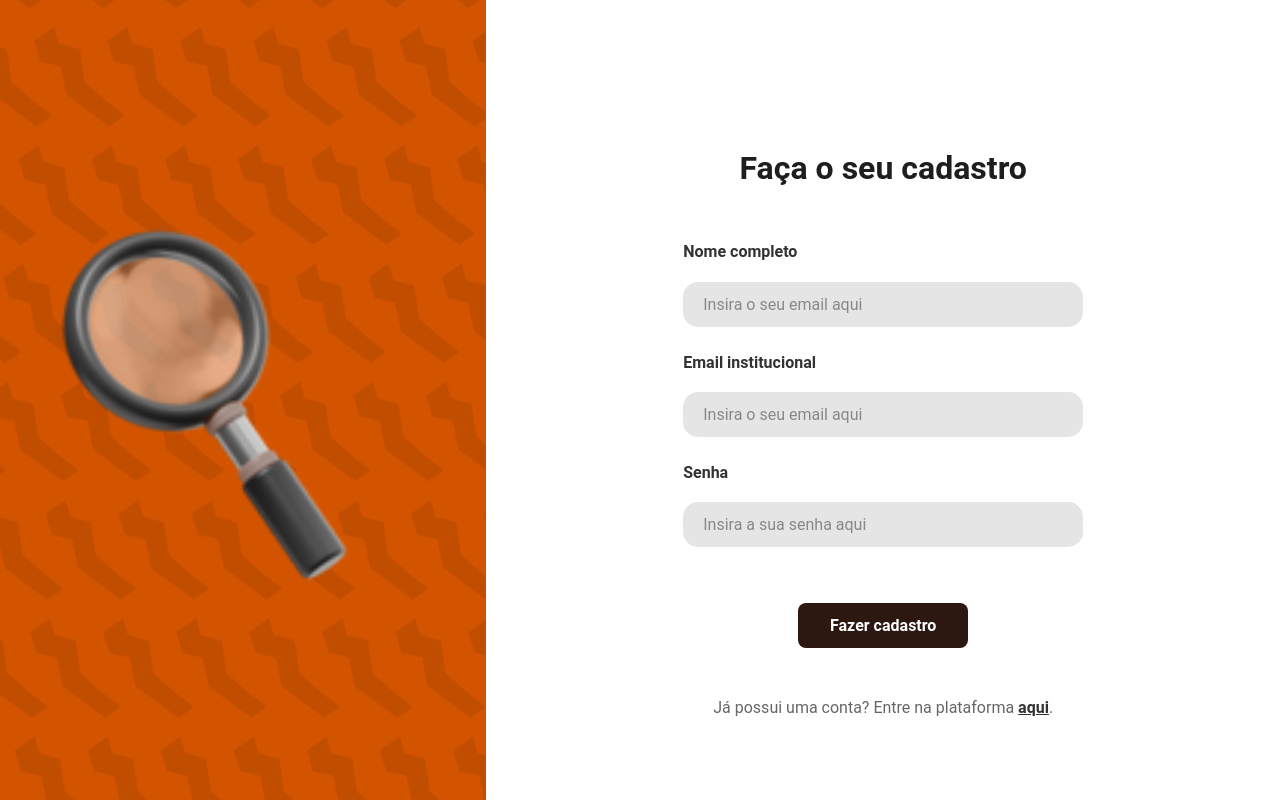
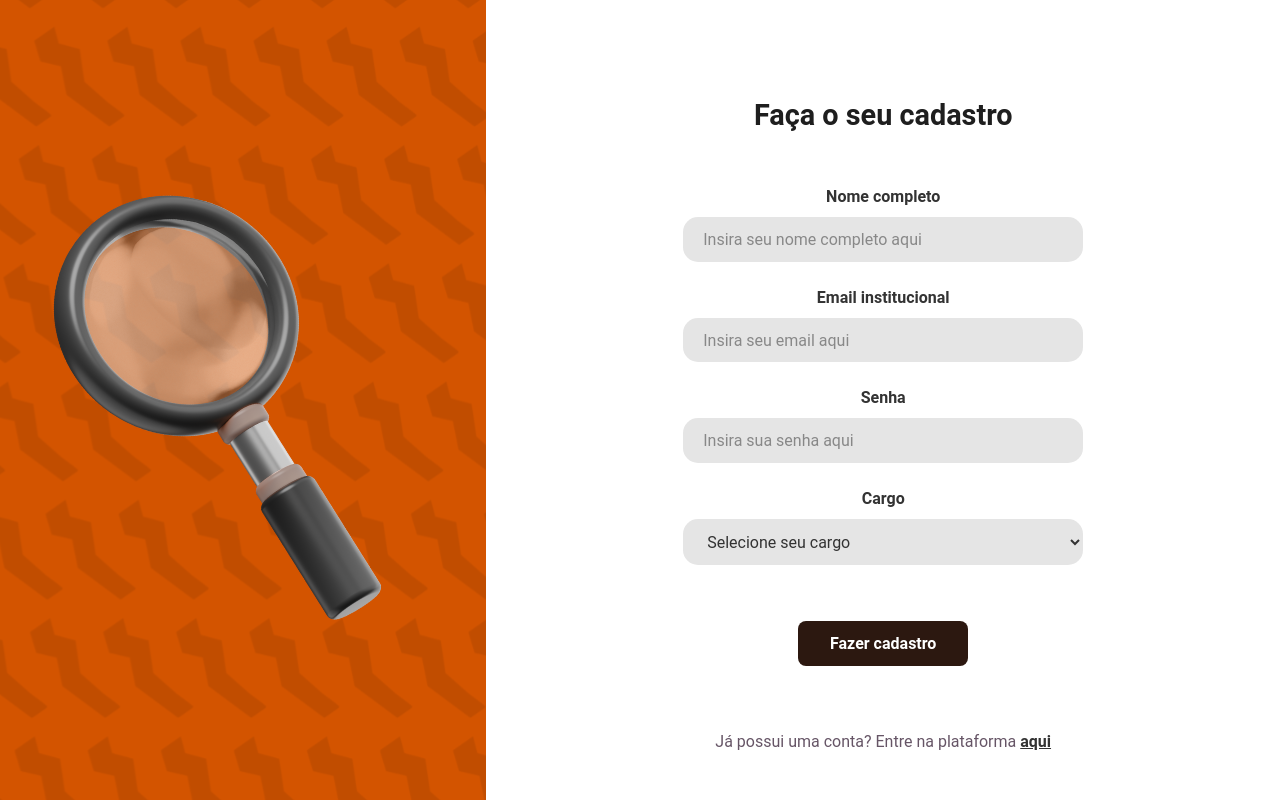
Before and after one commit to Inteli-College/2025-1B-T12-EC06-G05, a React (Vite) app in the folder src/RachadoresWeb/: page /cadastro in a window 1280 px wide. Built offline with nearby package versions, Linux system fonts and the light colour scheme.

Commit message:
feat: adiciona integracao

```diff
--- a/src/RachadoresWeb/src/App.tsx
+++ b/src/RachadoresWeb/src/App.tsx
@@ -10,9 +10,9 @@ const App: React.FC = () => {
   return (
     <Router>
       <Routes>
-        <Route path="/" element={<Home />} />
+        <Route path="/" element={<Login />} />
         <Route path="/analise-de-fissuras" element={<VisaoGeral />} />
-        <Route path="/login" element={<Login />} />
+        <Route path="/home" element={<Home />} />
         <Route path="/cadastro" element={<Cadastro />} />
       </Routes>
     </Router>
--- a/src/RachadoresWeb/src/components/ExpeditionModal.tsx
+++ b/src/RachadoresWeb/src/components/ExpeditionModal.tsx
@@ -1,6 +1,7 @@
 import React, { useState } from "react";
 import styled from "styled-components";
 import { COLORS, BREAKPOINTS } from "../constants/style.ts";
+import axios from "axios";
 
 interface ExpeditionModalProps {
   isOpen: boolean;
@@ -15,7 +16,7 @@ const ModalOverlay = styled.div<{ isOpen: boolean }>`
   right: 0;
   bottom: 0;
   background-color: rgba(0, 0, 0, 0.5);
-  display: ${props => props.isOpen ? 'flex' : 'none'};
+  display: ${(props) => (props.isOpen ? "flex" : "none")};
   align-items: center;
   justify-content: center;
   z-index: 1000;
@@ -30,13 +31,14 @@ const ModalContent = styled.div`
   max-height: 90vh;
   overflow-y: auto;
   position: relative;
-  box-shadow: 0 20px 25px -5px rgba(0, 0, 0, 0.1), 0 10px 10px -5px rgba(0, 0, 0, 0.04);
+  box-shadow: 0 20px 25px -5px rgba(0, 0, 0, 0.1),
+    0 10px 10px -5px rgba(0, 0, 0, 0.04);
 
-  @media (max-width: ${BREAKPOINTS.tablet || '768px'}) {
+  @media (max-width: ${BREAKPOINTS.tablet || "768px"}) {
     max-width: 600px;
   }
 
-  @media (max-width: ${BREAKPOINTS.mobile || '480px'}) {
+  @media (max-width: ${BREAKPOINTS.mobile || "480px"}) {
     max-width: 95%;
     margin: 10px;
   }
@@ -48,7 +50,7 @@ const ModalHeader = styled.div`
   align-items: center;
   justify-content: space-between;
 
-  @media (max-width: ${BREAKPOINTS.mobile || '480px'}) {
+  @media (max-width: ${BREAKPOINTS.mobile || "480px"}) {
     padding: 24px 24px 0 24px;
   }
 `;
@@ -60,7 +62,7 @@ const ModalTitle = styled.h2`
   margin: 0;
   flex: 1;
 
-  @media (max-width: ${BREAKPOINTS.mobile || '480px'}) {
+  @media (max-width: ${BREAKPOINTS.mobile || "480px"}) {
     font-size: 20px;
   }
 `;
@@ -88,7 +90,7 @@ const CloseButton = styled.button`
 const ModalBody = styled.div`
   padding: 32px;
 
-  @media (max-width: ${BREAKPOINTS.mobile || '480px'}) {
+  @media (max-width: ${BREAKPOINTS.mobile || "480px"}) {
     padding: 24px;
   }
 `;
@@ -99,11 +101,11 @@ const FormRow = styled.div`
   gap: 24px; /* Aumentado de 20px para 24px */
   margin-bottom: 24px;
 
-  @media (max-width: ${BREAKPOINTS.tablet || '768px'}) {
+  @media (max-width: ${BREAKPOINTS.tablet || "768px"}) {
     gap: 20px;
   }
 
-  @media (max-width: ${BREAKPOINTS.mobile || '480px'}) {
+  @media (max-width: ${BREAKPOINTS.mobile || "480px"}) {
     grid-template-columns: 1fr;
     gap: 16px;
   }
@@ -184,7 +186,7 @@ const FileUploadContainer = styled.div`
     background-color: #fef3e2;
   }
 
-  @media (max-width: ${BREAKPOINTS.mobile || '480px'}) {
+  @media (max-width: ${BREAKPOINTS.mobile || "480px"}) {
     padding: 30px 15px;
   }
 `;
@@ -212,13 +214,13 @@ const ButtonContainer = styled.div`
   margin-top: 40px;
   justify-content: flex-end;
 
-  @media (max-width: ${BREAKPOINTS.mobile || '480px'}) {
+  @media (max-width: ${BREAKPOINTS.mobile || "480px"}) {
     flex-direction: column-reverse;
     gap: 12px;
   }
 `;
 
-const Button = styled.button<{ variant?: 'primary' | 'secondary' }>`
+const Button = styled.button<{ variant?: "primary" | "secondary" }>`
   padding: 16px 32px;
   border-radius: 12px;
   font-size: 16px;
@@ -228,12 +230,14 @@ const Button = styled.button<{ variant?: 'primary' | 'secondary' }>`
   border: none;
   min-width: 120px;
 
-  @media (max-width: ${BREAKPOINTS.mobile || '480px'}) {
+  @media (max-width: ${BREAKPOINTS.mobile || "480px"}) {
     min-width: auto;
     width: 100%;
   }
 
-  ${props => props.variant === 'primary' ? `
+  ${(props) =>
+    props.variant === "primary"
+      ? `
     background-color: #6b5b73;
     color: white;
 
@@ -253,7 +257,8 @@ const Button = styled.button<{ variant?: 'primary' | 'secondary' }>`
       transform: none;
       box-shadow: none;
     }
-  ` : `
+  `
+      : `
     background-color: #f3f4f6;
     color: #6b7280;
     border: 1px solid #e5e7eb;
@@ -265,53 +270,75 @@ const Button = styled.button<{ variant?: 'primary' | 'secondary' }>`
   `}
 `;
 
-const ExpeditionModal: React.FC<ExpeditionModalProps> = ({ isOpen, onClose, onSubmit }) => {
+const ExpeditionModal: React.FC<ExpeditionModalProps> = ({
+  isOpen,
+  onClose,
+  onSubmit,
+  responsavelId,
+}) => {
   const [formData, setFormData] = useState({
-    name: '',
-    description: '',
-    date: '',
-    address: '',
-    photo: null as File | null
+    nome: "",
+    descricao: "",
+    data_criacao: "",
+    localizacao: "",
+    foto_capa: null as File | null,
   });
 
-  const handleInputChange = (e: React.ChangeEvent<HTMLInputElement | HTMLTextAreaElement>) => {
+  const handleInputChange = (
+    e: React.ChangeEvent<HTMLInputElement | HTMLTextAreaElement>
+  ) => {
     const { name, value } = e.target;
-    setFormData(prev => ({
+    setFormData((prev) => ({
       ...prev,
-      [name]: value
+      [name]: value,
     }));
   };
 
   const handleFileChange = (e: React.ChangeEvent<HTMLInputElement>) => {
     const file = e.target.files?.[0] || null;
-    setFormData(prev => ({
+    setFormData((prev) => ({
       ...prev,
-      photo: file
+      foto_capa: file,
     }));
   };
 
-  const handleSubmit = (e: React.FormEvent) => {
-    e.preventDefault();
+  const handleSubmit = async (e: React.FormEvent) => {
+  e.preventDefault();
 
-    // Converter data para formato DD/MM/YYYY se necessário
-    const formattedDate = formData.date ?
-      new Date(formData.date).toLocaleDateString('pt-BR') :
-      formData.date;
+  try {
+    const jsonToSend = {
+      nome: formData.nome,
+      descricao: formData.descricao,
+      data_criacao: formData.data_criacao,
+      localizacao: formData.localizacao,
+      id_responsavel: responsavelId
+    };
 
-    onSubmit({
-      ...formData,
-      date: formattedDate
+    const response = await axios.post(
+      "http://localhost:5000/expedition/register",
+      jsonToSend,
+      {
+        headers: {
+          "Content-Type": "application/json",
+          Authorization: `Bearer ${localStorage.getItem("token")}`
+        },
+      }
+    );
+
+    onSubmit(response.data);
+    onClose();
+    setFormData({
+      nome: "",
+      descricao: "",
+      data_criacao: "",
+      localizacao: "",
+      foto_capa: null,
     });
 
-    // Reset form
-    setFormData({
-      name: '',
-      description: '',
-      date: '',
-      address: '',
-      photo: null
-    });
-  };
+  } catch (error) {
+    console.error("Erro ao enviar expedição:", error);
+  }
+};
 
   const handleOverlayClick = (e: React.MouseEvent) => {
     if (e.target === e.currentTarget) {
@@ -319,7 +346,11 @@ const ExpeditionModal: React.FC<ExpeditionModalProps> = ({ isOpen, onClose, onSu
     }
   };
 
-  const isFormValid = formData.name && formData.description && formData.date && formData.address;
+  const isFormValid =
+    formData.nome.trim() &&
+    formData.descricao.trim() &&
+    formData.data_criacao.trim() &&
+    formData.localizacao.trim();
 
   return (
     <ModalOverlay isOpen={isOpen} onClick={handleOverlayClick}>
@@ -333,25 +364,25 @@ const ExpeditionModal: React.FC<ExpeditionModalProps> = ({ isOpen, onClose, onSu
           <form onSubmit={handleSubmit}>
             <FormRow>
               <FormGroup>
-                <Label htmlFor="name">Nome</Label>
+                <Label htmlFor="nome">Nome</Label>
                 <Input
-                  id="name"
-                  name="name"
+                  id="nome"
+                  name="nome"
                   type="text"
                   placeholder="Insira o nome da expedição aqui"
-                  value={formData.name}
+                  value={formData.nome}
                   onChange={handleInputChange}
                   required
                 />
               </FormGroup>
 
               <FormGroup>
-                <Label htmlFor="description">Descrição</Label>
+                <Label htmlFor="descricao">Descrição</Label>
                 <TextArea
-                  id="description"
-                  name="description"
+                  id="descricao"
+                  name="descricao"
                   placeholder="Insira a descrição aqui"
-                  value={formData.description}
+                  value={formData.descricao}
                   onChange={handleInputChange}
                   required
                 />
@@ -360,25 +391,25 @@ const ExpeditionModal: React.FC<ExpeditionModalProps> = ({ isOpen, onClose, onSu
 
             <FormRow>
               <FormGroup>
-                <Label htmlFor="date">Data da expedição</Label>
+                <Label htmlFor="data_criacao">Data da expedição</Label>
                 <Input
-                  id="date"
-                  name="date"
+                  id="data_criacao"
+                  name="data_criacao"
                   type="date"
-                  value={formData.date}
+                  value={formData.data_criacao}
                   onChange={handleInputChange}
                   required
                 />
               </FormGroup>
 
               <FormGroup>
-                <Label htmlFor="address">Endereço</Label>
+                <Label htmlFor="localizacao">Localização</Label>
                 <Input
-                  id="address"
-                  name="address"
+                  id="localizacao"
+                  name="localizacao"
                   type="text"
-                  placeholder="Insira o endereço aqui"
-                  value={formData.address}
+                  placeholder="Insira a localização aqui"
+                  value={formData.localizacao}
                   onChange={handleInputChange}
                   required
                 />
@@ -387,14 +418,18 @@ const ExpeditionModal: React.FC<ExpeditionModalProps> = ({ isOpen, onClose, onSu
 
             <FormGroup>
               <Label>Foto da expedição</Label>
-              <FileUploadContainer onClick={() => document.getElementById('photo-upload')?.click()}>
+              <FileUploadContainer
+                onClick={() => document.getElementById("foto_capa")?.click()}
+              >
                 <FileUploadIcon>📷</FileUploadIcon>
                 <FileUploadText>
-                  {formData.photo ? formData.photo.name : 'Clique para adicionar uma foto'}
+                  {formData.foto_capa
+                    ? formData.foto_capa.name
+                    : "Clique para adicionar uma foto"}
                 </FileUploadText>
               </FileUploadContainer>
               <HiddenFileInput
-                id="photo-upload"
+                id="foto_capa"
                 type="file"
                 accept="image/*"
                 onChange={handleFileChange}
--- a/src/RachadoresWeb/src/pages/Cadastro.tsx
+++ b/src/RachadoresWeb/src/pages/Cadastro.tsx
@@ -1,9 +1,25 @@
 import React from "react";
-import styled from "styled-components";
+import styled, { keyframes } from "styled-components";
 import { useNavigate } from "react-router-dom";
+import { useState } from "react";
 import { COLORS, FONTS, BREAKPOINTS } from "../constants/style";
 import lupa from "../constants/assets/lupa.svg";
 import cadastroBG from "../constants/assets/cadastro_bkg.svg";
+import axios from "axios";
+
+type Props = {
+  options?: string[];
+};
+
+const wiggle = keyframes`
+  0% { transform: rotate(0deg); }
+  15% { transform: rotate(-5deg); }
+  30% { transform: rotate(5deg); }
+  45% { transform: rotate(-3deg); }
+  60% { transform: rotate(3deg); }
+  75% { transform: rotate(-1deg); }
+  100% { transform: rotate(0deg); }
+`;
 
 const Container = styled.div`
   display: flex;
@@ -21,12 +37,10 @@ const SectionComFundo = styled.section`
   background-repeat: no-repeat;
   background-position: left center;
   background-size: cover;
-
   width: 40%;
   height: 100vh;
   margin: 0;
   padding: 0;
-
   display: flex;
   justify-content: flex-end;
   align-items: center;
@@ -37,27 +51,12 @@ const SectionComFundo = styled.section`
 `;
 
 const Lupa = styled.img`
-  height: 50%;
-  margin-right: 15%;
-
-animation: flutuar 3s ease-in-out infinite;
+  height: 58%;
+  margin-right: 5%;
+  animation: ${wiggle} 4s infinite ease-in-out;
 
   @media (max-width: ${BREAKPOINTS.tablet}) {
     display: none;
-  }
-
-  transition: transform 0.3s ease-in-out;
-
-  @keyframes flutuar {
-    0% {
-      transform: translateY(0);
-    }
-    50% {
-      transform: translateY(-9px);
-    }
-    100% {
-      transform: translateY(0);
-    }
   }
 `;
 
@@ -66,12 +65,10 @@ const SectionBranca = styled.section`
   height: 100vh;
   background-color: white;
   border-top-left-radius: 40px;
-
   display: flex;
   flex-direction: column;
   justify-content: center;
   align-items: center;
-
   padding: 2rem;
   overflow-y: auto;
 
@@ -83,7 +80,7 @@ const SectionBranca = styled.section`
 
   h2 {
     font-family: ${FONTS.primary};
-    font-size: 2rem;
+    font-size: 1.8rem;
     color: ${COLORS.secondary};
     text-align: center;
     margin: 0 0 3rem 0;
@@ -96,12 +93,14 @@ const FormContainer = styled.form`
   display: flex;
   flex-direction: column;
   gap: 1.5rem;
+  position: relative;
 `;
 
 const InputGroup = styled.div`
   display: flex;
   flex-direction: column;
   gap: 0.5rem;
+  position: relative;
 `;
 
 const Label = styled.label`
@@ -109,17 +108,13 @@ const Label = styled.label`
   font-size: 1rem;
   color: #333;
   font-weight: 600;
-  margin-bottom: 0.6rem;
-  text-align: left;
-  display: block;
-  width: 100%;
 `;
 
 const Input = styled.input`
   padding: 0.8rem 1.25rem;
   border: none;
   border-radius: 15px;
-  background-color: #E5E5E5;
+  background-color: #e5e5e5;
   font-family: ${FONTS.primary};
   font-size: 1rem;
   color: #333;
@@ -128,7 +123,7 @@ const Input = styled.input`
 
   &:focus {
     outline: none;
-    background-color: #D0D0D0;
+    background-color: #d0d0d0;
   }
 
   &::placeholder {
@@ -136,8 +131,9 @@ const Input = styled.input`
   }
 `;
 
+
 const BotaoCadastro = styled.button`
-  background-color: #2C1810;
+  background-color: #2c1810;
   color: white;
   border: none;
   border-radius: 8px;
@@ -161,10 +157,27 @@ const LoginSection = styled.div`
   text-align: center;
 `;
 
+const Select = styled.select`
+  padding: 0.8rem 1.25rem;
+  border: none;
+  border-radius: 15px;
+  background-color: #e5e5e5;
+  font-family: ${FONTS.primary};
+  font-size: 1rem;
+  color: #333;
+  width: 100%;
+  box-sizing: border-box;
+
+  &:focus {
+    outline: none;
+    background-color: #d0d0d0;
+  }
+`;
+
+
 const TextoLogin = styled.p`
   font-family: ${FONTS.primary};
-  color: #666;
-  margin: 0;
+  color: #656;
   font-size: 1rem;
 
   span {
@@ -179,30 +192,50 @@ const TextoLogin = styled.p`
   }
 `;
 
-const Cadastro: React.FC = () => {
-  const navigate = useNavigate(); // Hook para navegação
+const Cadastro: React.FC<Props> = ({ options }) => {
+  const navigate = useNavigate();
 
-  const [formData, setFormData] = React.useState({
-    nome: '',
-    email: '',
-    senha: ''
+  const defaultOptions = ["estudante", "professor", "coordenador", "outro"];
+  const cargoOptions = options ?? defaultOptions;
+
+  const [formData, setFormData] = useState({
+    nome: "",
+    email: "",
+    senha: "",
+    cargo: "",
   });
+
+  const [erro, setErro] = useState("");
 
   const handleInputChange = (e: React.ChangeEvent<HTMLInputElement>) => {
     const { name, value } = e.target;
-    setFormData(prev => ({
+    setFormData((prev) => ({
       ...prev,
-      [name]: value
+      [name]: value,
     }));
   };
 
-  const handleSubmit = (e: React.FormEvent) => {
+  const handleSubmit = async (e: React.FormEvent) => {
     e.preventDefault();
-    console.log('Dados do cadastro:', formData);
+
+    try {
+      const response = await axios.post("http://localhost:5000/user/register", {
+        nome_completo: formData.nome,
+        email: formData.email,
+        senha: formData.senha,
+        cargo: formData.cargo,
+      });
+
+      console.log("Cadastro realizado com sucesso:", response.data);
+      navigate("/");
+    } catch (error) {
+      console.error("Erro ao cadastrar:", error);
+      setErro("Erro ao cadastrar. Verifique os dados e tente novamente.");
+    }
   };
 
   const handleLoginRedirect = () => {
-    navigate('/login');
+    navigate("/");
   };
 
   return (
@@ -223,7 +256,7 @@ const Cadastro: React.FC = () => {
               name="nome"
               value={formData.nome}
               onChange={handleInputChange}
-              placeholder="Insira o seu email aqui"
+              placeholder="Insira seu nome completo aqui"
               required
             />
           </InputGroup>
@@ -236,7 +269,7 @@ const Cadastro: React.FC = () => {
               name="email"
               value={formData.email}
               onChange={handleInputChange}
-              placeholder="Insira o seu email aqui"
+              placeholder="Insira seu email aqui"
               required
             />
           </InputGroup>
@@ -249,19 +282,42 @@ const Cadastro: React.FC = () => {
               name="senha"
               value={formData.senha}
               onChange={handleInputChange}
-              placeholder="Insira a sua senha aqui"
+              placeholder="Insira sua senha aqui"
               required
             />
           </InputGroup>
 
-          <BotaoCadastro type="submit">
-            Fazer cadastro
-          </BotaoCadastro>
+          <InputGroup>
+            <Label htmlFor="senha">Cargo</Label>
+            <Select
+              id="cargo"
+              name="cargo"
+              value={formData.cargo}
+              onChange={(e) =>
+                setFormData((prev) => ({ ...prev, cargo: e.target.value }))
+              }
+              required
+            >
+              <option value="" disabled>
+                Selecione seu cargo
+              </option>
+              {cargoOptions.map((option) => (
+                <option key={option} value={option}>
+                  {option}
+                </option>
+              ))}
+            </Select>
+          </InputGroup>
+
+          <BotaoCadastro type="submit">Fazer cadastro</BotaoCadastro>
         </FormContainer>
+
+        {erro && <p style={{ color: "red", marginTop: "1rem" }}>{erro}</p>}
 
         <LoginSection>
           <TextoLogin>
-            Já possui uma conta? Entre na plataforma <span onClick={handleLoginRedirect}>aqui</span>.
+            Já possui uma conta? Entre na plataforma{" "}
+            <span onClick={handleLoginRedirect}>aqui</span>
           </TextoLogin>
         </LoginSection>
       </SectionBranca>
--- a/src/RachadoresWeb/src/pages/Login.tsx
+++ b/src/RachadoresWeb/src/pages/Login.tsx
@@ -21,7 +21,7 @@ const Button = styled.button`
   cursor: pointer;
   transition: background-color 0.3s ease;
 
-  margin: 5% auto 0 auto; /* Centraliza horizontalmente */
+  margin: 10% 40% 0 auto; /* Centraliza horizontalmente */
 
   &:hover {
     background-color: ${COLORS.hoverLgn};
@@ -82,7 +82,7 @@ const SectionBranca = styled.section`
     color: ${COLORS.secondary};
     font-family: ${FONTS.primary};
     margin-top: 30%;
-    margin-left: -20%;
+    margin-left: -10%;
   }
 
   label {
@@ -109,6 +109,7 @@ const SectionBranca = styled.section`
   font-family: ${FONTS.primary};
   color: ${COLORS.black};
   margin-top: 7%;
+  margin-right: 10%;
   &:hover {
     strong {
     color: blue;
@@ -174,12 +175,17 @@ const Login: React.FC<{ backgroundColor?: string }> = () => {
       localStorage.setItem("token", token);
 
       // Redireciona para a página principal
-      navigate("/dashboard"); // ajuste conforme sua rota principal
+      navigate("/home"); // ajuste conforme sua rota principal
 
     } catch (err: any) {
       setErro(err?.response?.data?.error || "Erro ao fazer login");
     }
   };
+
+  const handleCadastroClick = () => {
+    navigate("/cadastro");
+  };
+
 
   return (
     <Container>
@@ -212,7 +218,7 @@ const Login: React.FC<{ backgroundColor?: string }> = () => {
           {erro && <p style={{ color: "red" }}>{erro}</p>}
 
           <Button onClick={handleLogin}>Fazer login</Button>
-          <a>Não tem uma conta? Faça cadastro <strong>aqui.</strong></a>
+          <a>Não tem uma conta? Faça cadastro <strong onClick={handleCadastroClick}>aqui.</strong></a>
         </FormWrapper>
       </SectionBranca>
     </Container>
```
Also changed, not shown: src/RachadoresWeb/src/pages/Home.tsx (+59 -47 lines), src/RachadoresWeb/src/constants/assets/lupa.svg, 1 other file (tests, documents, lock files or other folders).
